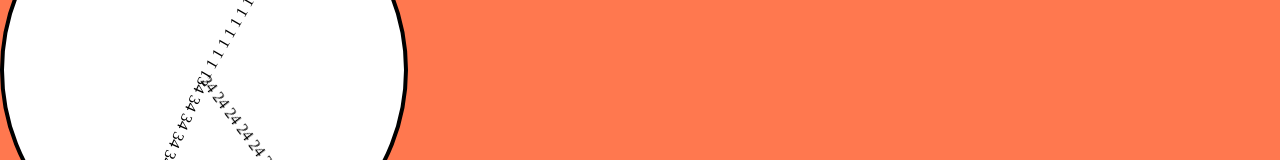
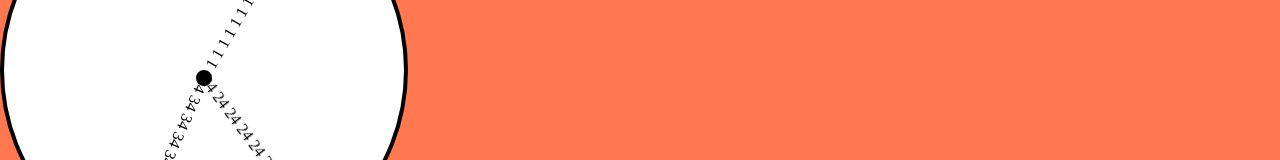
Before and after one commit to AdamCanard/react, a React app: page / in a window 1280 px wide. Shown: the part 330-490 px from the top of the page. Built offline with nearby package versions, Linux system fonts and the light colour scheme.

Commit message:
Silly little center dot
It just sits there all silly-like

```diff
--- a/src/Clock.js
+++ b/src/Clock.js
@@ -98,6 +98,7 @@ export default function Clock({ height, width }) {
         <div style={hourStyle}>{hourStr}</div>
         <div style={minuteStyle}>{minuteStr}</div>
         <div style={secondStyle}>{secondStr}</div>
+        <div style={{border:"8px solid black",width:"0px",left:"48%",borderRadius:"8px",position:"absolute"}}></div>
       </div>
     </div>
   );
```
